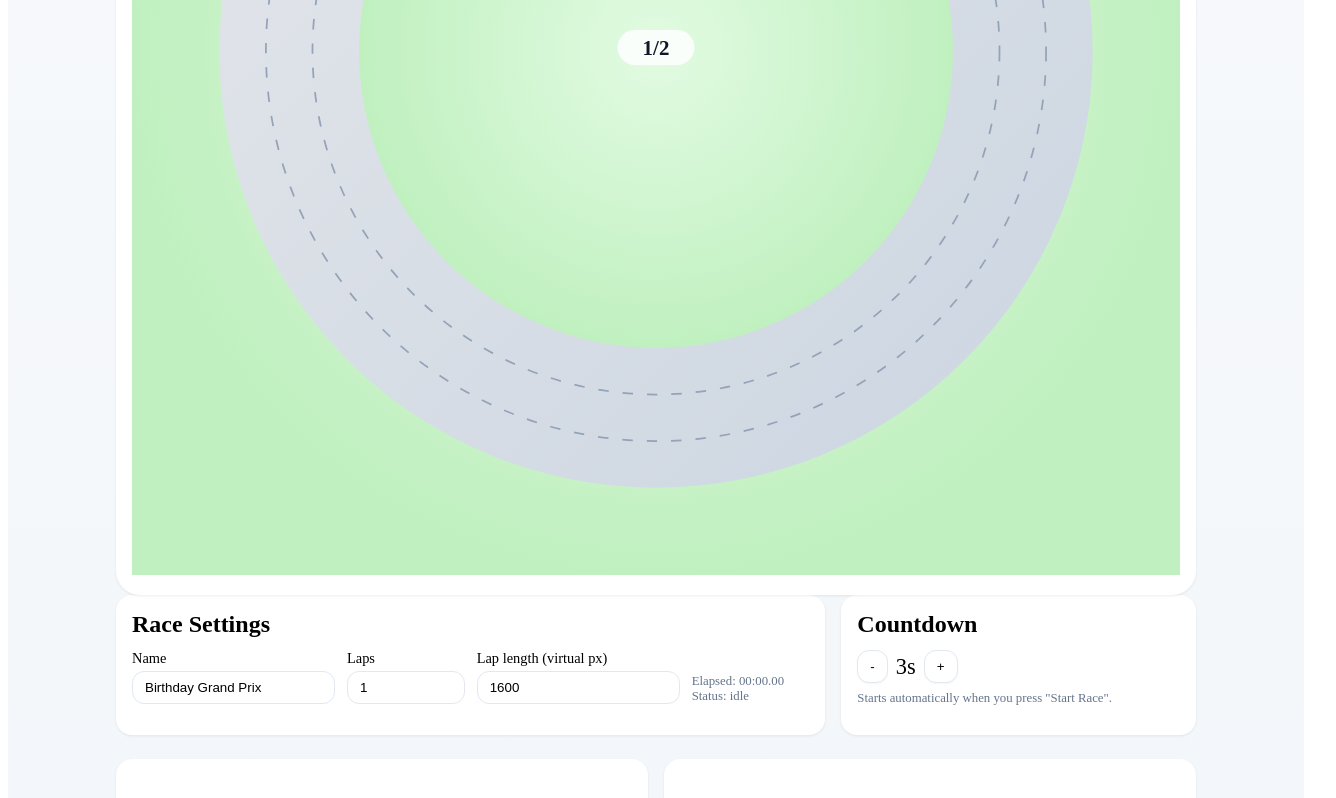
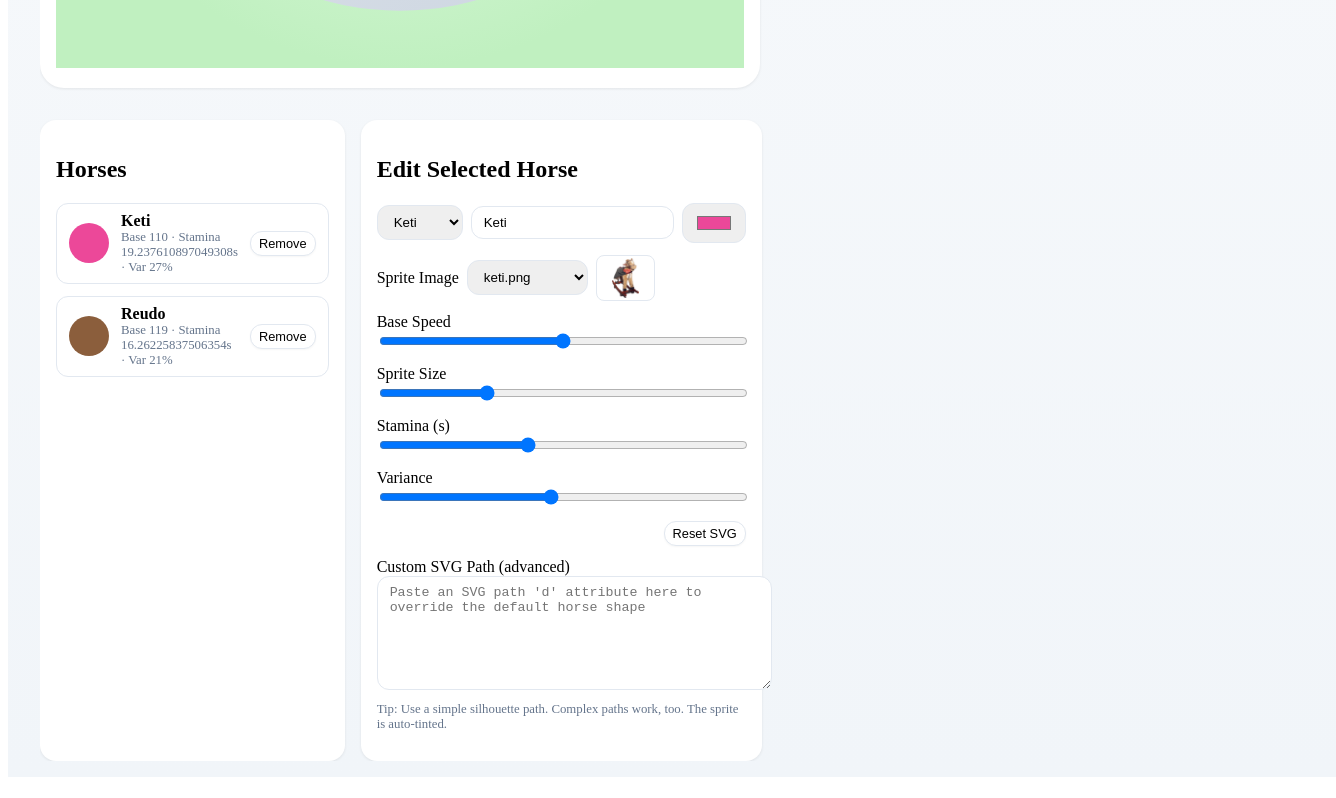
Before and after one commit to zumpious/riddle-box, a React (Create React App) app: page /horse-racing in a window 1280 px wide. Shown: the part 660-1458 px from the top of the page, 1336 px wide, since content can reach past the window. Built offline with nearby package versions, Linux system fonts and the light colour scheme; the HTML template or start-up script is replaced by a standard one.

Commit message:
Change layout

```diff
--- a/src/App.js
+++ b/src/App.js
@@ -1,6 +1,11 @@
 import React from 'react'
 import './App.css'
-import { BrowserRouter as Router, Route, Routes } from 'react-router-dom'
+import {
+  BrowserRouter as Router,
+  Route,
+  Routes,
+  useLocation
+} from 'react-router-dom'
 import { CookiesProvider } from 'react-cookie'
 import NineLamps from './games/nine_lamps/NineLamps'
 import ColorCodeGuesser from './games/color_code_guesser/ColorCodeGuesser'
@@ -8,24 +13,29 @@ import HorseRacing from './games/horse_racing/HorseRacing'
 import Menu from './components/menu/Menu'
 import Home from './screens/Home'
 
+const Layout = () => {
+  const location = useLocation()
+  const hideMenu = location.pathname === '/horse-racing'
+  return (
+    <div className="App">
+      {!hideMenu && <Menu />}
+      <div>
+        <Routes>
+          <Route path="/" element={<Home />} />
+          <Route path="/nine-lamps" element={<NineLamps />} />
+          <Route path="/color-code-guesser" element={<ColorCodeGuesser />} />
+          <Route path="/horse-racing" element={<HorseRacing />} />
+        </Routes>
+      </div>
+    </div>
+  )
+}
+
 const App = () => {
   return (
     <CookiesProvider>
       <Router>
-        <div className="App">
-          <Menu />
-          <div>
-            <Routes>
-              <Route path="/" element={<Home />} />
-              <Route path="/nine-lamps" element={<NineLamps />} />
-              <Route
-                path="/color-code-guesser"
-                element={<ColorCodeGuesser />}
-              />
-              <Route path="/horse-racing" element={<HorseRacing />} />
-            </Routes>
-          </div>
-        </div>
+        <Layout />
       </Router>
     </CookiesProvider>
   )
--- a/src/games/horse_racing/HorseRacing.css
+++ b/src/games/horse_racing/HorseRacing.css
@@ -2,12 +2,44 @@
   min-height: 100vh;
   width: 100%;
   background: linear-gradient(to bottom, #f8fafc, #f1f5f9);
-  padding: 1rem;
+  padding: 1rem 2rem;
+  overflow-x: hidden;
 }
 
 .horse-racing-inner {
   margin: 0 auto;
-  max-width: 1080px;
+  max-width: 100%;
+  overflow-x: hidden;
+}
+
+.horse-layout {
+  display: grid;
+  grid-template-columns: max-content 360px;
+  align-items: start;
+  gap: 0.75rem;
+}
+
+@media (max-width: 1024px) {
+  .horse-layout {
+    grid-template-columns: 1fr;
+  }
+}
+
+.horse-col-left,
+.horse-col-right {
+  display: flex;
+  flex-direction: column;
+  gap: 1rem;
+}
+
+.horse-col-left {
+  width: max-content;
+}
+
+.horse-settings,
+.horse-panels {
+  max-width: 720px;
+  width: 100%;
 }
 
 .horse-header {
@@ -146,6 +178,7 @@
   border-radius: 24px;
   box-shadow: 0 1px 3px rgba(0, 0, 0, 0.08);
   padding: 1rem;
+  max-width: 1200px; /* shrink arena a bit */
 }
 
 .arena-wrap {
--- a/src/games/horse_racing/HorseRacing.jsx
+++ b/src/games/horse_racing/HorseRacing.jsx
@@ -188,36 +188,8 @@ const HorseRacing = () => {
   return (
     <div className="horse-racing">
       <div className="horse-racing-inner">
-        <div className="horse-header">
-          <div className="horse-title">
-            <h1>🏇 {raceName}</h1>
-            <p>Run a party race, track lap times, and crown a winner.</p>
-          </div>
-          <div className="horse-actions">
-            {(status === 'idle' || status === 'finished') && (
-              <button onClick={startCountdown} className="horse-btn primary">
-                Start Race
-              </button>
-            )}
-            {status === 'running' && (
-              <button onClick={stop} className="horse-btn">
-                Force Finish
-              </button>
-            )}
-            <button
-              onClick={() =>
-                setHorses((hs) => [
-                  ...hs,
-                  mkHorse(`New Horse ${hs.length + 1}`, randomColor())
-                ])
-              }
-              className="horse-btn"
-            >
-              + Add Horse
-            </button>
-          </div>
-        </div>
-
+        <div className="horse-layout">
+          <div className="horse-col-left">
             <div ref={arenaRef} className="horse-arena">
               <RaceArena
                 horses={horses}
@@ -227,69 +199,6 @@ const HorseRacing = () => {
                 lapLengthPx={lapLengthPx}
                 laps={laps}
               />
-        </div>
-
-        <div className="horse-settings">
-          <div className="settings-card">
-            <h2>Race Settings</h2>
-            <div className="settings-grid">
-              <label>
-                <span>Name</span>
-                <input
-                  value={raceName}
-                  onChange={(e) => setRaceName(e.target.value)}
-                />
-              </label>
-              <label>
-                <span>Laps</span>
-                <input
-                  type="number"
-                  min={1}
-                  max={10}
-                  value={laps}
-                  onChange={(e) => setLaps(Math.max(1, Number(e.target.value)))}
-                />
-              </label>
-              <label>
-                <span>Lap length (virtual px)</span>
-                <input
-                  type="number"
-                  min={200}
-                  step={100}
-                  value={lapLengthPx}
-                  onChange={(e) =>
-                    setLapLengthPx(Math.max(200, Number(e.target.value)))
-                  }
-                />
-              </label>
-              <div className="settings-stats">
-                <div>Elapsed: {msToClock(elapsed)}</div>
-                <div>Status: {status}</div>
-              </div>
-            </div>
-          </div>
-
-          <div className="settings-card">
-            <h2>Countdown</h2>
-            <div className="countdown">
-              <button
-                onClick={() => setCountdown((c) => Math.max(1, c - 1))}
-                className="horse-btn"
-              >
-                -
-              </button>
-              <div className="countdown-value">{countdown}s</div>
-              <button
-                onClick={() => setCountdown((c) => c + 1)}
-                className="horse-btn"
-              >
-                +
-              </button>
-            </div>
-            <p className="hint">
-              Starts automatically when you press "Start Race".
-            </p>
-          </div>
             </div>
 
             <div className="horse-panels">
@@ -305,8 +214,8 @@ const HorseRacing = () => {
                       <div className="horse-row-main">
                         <div className="horse-name">{h.name}</div>
                         <div className="horse-meta">
-                      Base {Math.round(h.baseSpeed)} · Stamina {h.stamina}s ·
-                      Var {(h.variance * 100).toFixed(0)}%
+                          Base {Math.round(h.baseSpeed)} · Stamina {h.stamina}s
+                          · Var {(h.variance * 100).toFixed(0)}%
                         </div>
                       </div>
                       <button
@@ -327,6 +236,41 @@ const HorseRacing = () => {
                 <HorseEditor horses={horses} onChange={setHorses} />
               </div>
             </div>
+          </div>
+
+          <div className="horse-col-right">
+            <div className="horse-header">
+              <div className="horse-title">
+                <h1>🏇 {raceName}</h1>
+                <p>Run a party race, track lap times, and crown a winner.</p>
+              </div>
+              <div className="horse-actions">
+                {(status === 'idle' || status === 'finished') && (
+                  <button
+                    onClick={startCountdown}
+                    className="horse-btn primary"
+                  >
+                    Start Race
+                  </button>
+                )}
+                {status === 'running' && (
+                  <button onClick={stop} className="horse-btn">
+                    Force Finish
+                  </button>
+                )}
+                <button
+                  className="horse-btn"
+                  onClick={() =>
+                    setHorses((hs) => [
+                      ...hs,
+                      mkHorse(`New Horse ${hs.length + 1}`, randomColor())
+                    ])
+                  }
+                >
+                  + Add Horse
+                </button>
+              </div>
+            </div>
 
             <div className="horse-results">
               <h2>Results</h2>
@@ -343,7 +287,9 @@ const HorseRacing = () => {
                       <span className="dot" style={{ background: h.color }} />
                       <span className="result-name">{h.name}</span>
                     </div>
-                <div className="result-time">{msToClock(h.finishedAtMs)}</div>
+                    <div className="result-time">
+                      {msToClock(h.finishedAtMs)}
+                    </div>
                   </li>
                 ))}
               </ol>
@@ -352,6 +298,8 @@ const HorseRacing = () => {
             <div className="horse-tip">
               Tip: replace the default horse shape with your own SVG path in the
               editor.
+            </div>
+          </div>
         </div>
       </div>
     </div>
```
Lines whose indentation alone changed are shown as unchanged.
